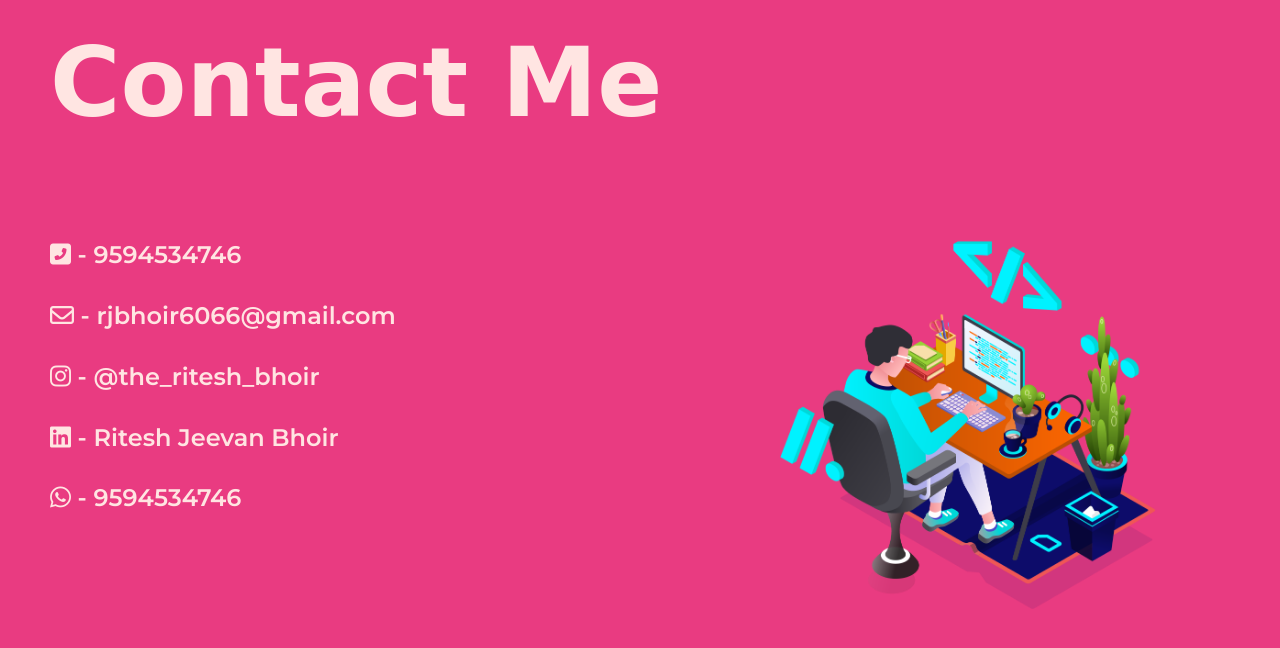
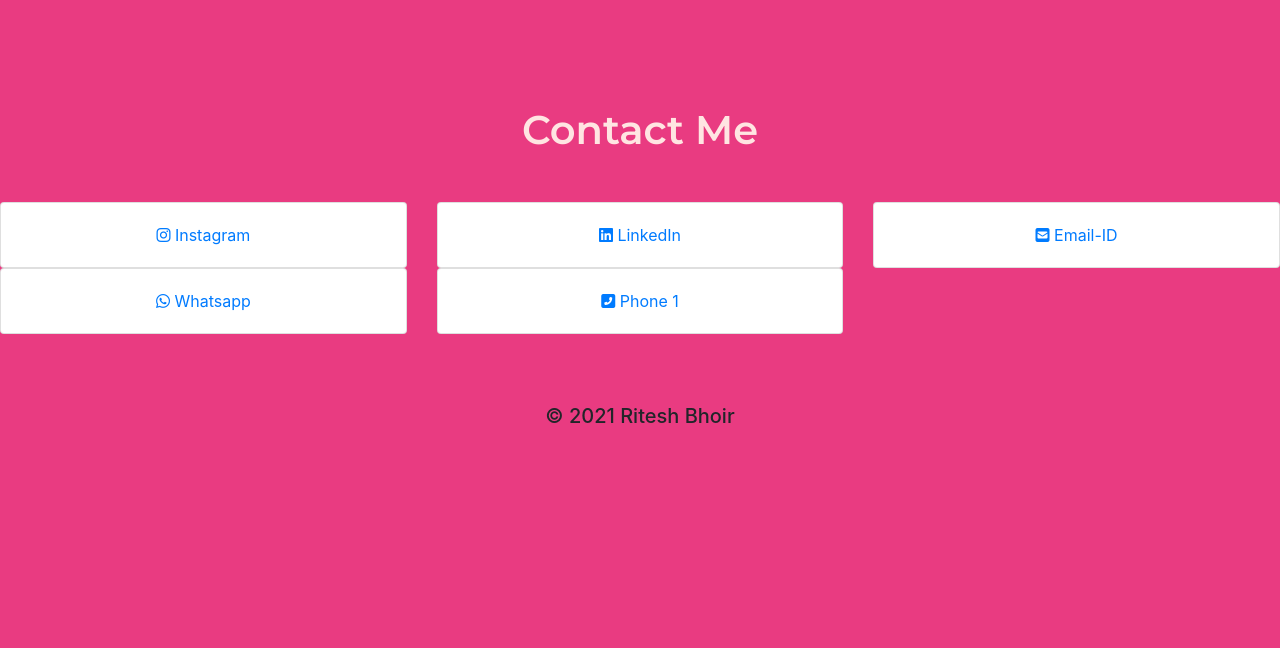
Before and after one commit to Riteshbhoir/Ritesh-Bhoir-Portfolio, a plain HTML site: page contact.htm in a window 1280 px wide. Drawn offline with nearby package versions, Linux system fonts and the light colour scheme; some packages are replaced by stand-ins of ours; a script that the page names is missing; a web font is replaced by a local one.

Commit message:
Updated Contact Page

```diff
--- a/contact.htm
+++ b/contact.htm
@@ -21,29 +21,58 @@
 <title>Ritesh Bhoir's Contact</title>
   </head>
   <body id="contact-page">
-      <section #con-page>
-          <h1 class="contact-page-heading">
-              Contact Me
-          </h1>
-          <br>
-          <div class="row">
-          <div class=" col1 col-lg-6 col-sm-12">
-            <h4><i class="fas fa-phone-square-alt"></i> - 9594534746</h4>
-            <br>
-            <h4><i class="far fa-envelope"></i> - rjbhoir6066@gmail.com</h4>
-            <br>
-            <h4><i class="fab fa-instagram"></i> - @the_ritesh_bhoir</h4>
-            <br>
-            <h4><a href="https://www.linkedin.com/in/ritesh-bhoir-28a885145"></a><i class="fab fa-linkedin"></i> - Ritesh Jeevan Bhoir</h4>
-            <br>
-            <h4><i class="fab fa-whatsapp"></i> - 9594534746</h4>
-            </div>
-        <div class=" col2 col-lg-6 col-sm-12">
-            <img class="contact-img" src="illu3.png" alt="">
-        </div>
+    <section id="contact-page2">
+        <h1 class="contact-heading">Contact Me </h1>
+        <br>
+        <div class="row">
+           <div class="col-lg-4 col-md-6 con-stack">
+             <div class="card">
+               <div class="card-body">
+                   <a class="list-cont in" href="https://www.instagram.com/the_ritesh_bhoir"><i class="fab fa-instagram"></i> Instagram</a>
+               </div>
+             </div>
+           </div>
+           <div class="col-lg-4 col-md-6 con-stack">
+             <div class="card">
+               <div class="card-body">
+                   <a class="list-cont fb" href="https://www.linkedin.com/in/ritesh-bhoir-28a885145"><i class="fab fa-linkedin"></i> LinkedIn</a>
+               </div>
+             </div>
+           </div>
+           <div class="col-lg-4 col-md-6 con-stack">
+               <div class="card">
+                 <div class="card-body">
+                   <a class="list-cont em" href="mailto:rjbhoir6066@gmail.com"><i class="fas fa-envelope-square"></i> Email-ID</a>
+                 </div>
+               </div>
+             </div>
+             <div class="col-lg-4 col-md-6 con-stack">
+               <div class="card">
+                 <div class="card-body">
+                   <a class="list-cont wh" href="https://api.whatsapp.com/send?phone=+919594534746"><i class="fab fa-whatsapp"></i> Whatsapp</a>
+                 </div>
+               </div>
+             </div>
+             <div class="col-lg-4 col-md-6  con-stack">
+               <div class="card">
+                 <div class="card-body">
+                   <a class="list-cont ph1" href="tel:+919594534746"><i class="fas fa-phone-square-alt"></i> Phone 1</a>
+                 </div>
+               </div>
+             </div>
+
+         </div>
+   </section>
+   <!-- footer -->
+  <footer id="footer-con">
+    <div class="footer-links">
+      <h5><span>&#xa9</span> 2021 Ritesh Bhoir</h5>
     </div>
-    </section>
-    <!-- Optional JavaScript -->
+
+  </footer>
+
+
+          <!-- Optional JavaScript -->
     <!-- jQuery first, then Popper.js, then Bootstrap JS -->
     <script src="https://code.jquery.com/jquery-3.2.1.slim.min.js" integrity="sha384-KJ3o2DKtIkvYIK3UENzmM7KCkRr/rE9/Qpg6aAZGJwFDMVNA/GpGFF93hXpG5KkN" crossorigin="anonymous"></script>
     <script src="https://cdnjs.cloudflare.com/ajax/libs/popper.js/1.12.9/umd/popper.min.js" integrity="sha384-ApNbgh9B+Y1QKtv3Rn7W3mgPxhU9K/ScQsAP7hUibX39j7fakFPskvXusvfa0b4Q" crossorigin="anonymous"></script>
```
